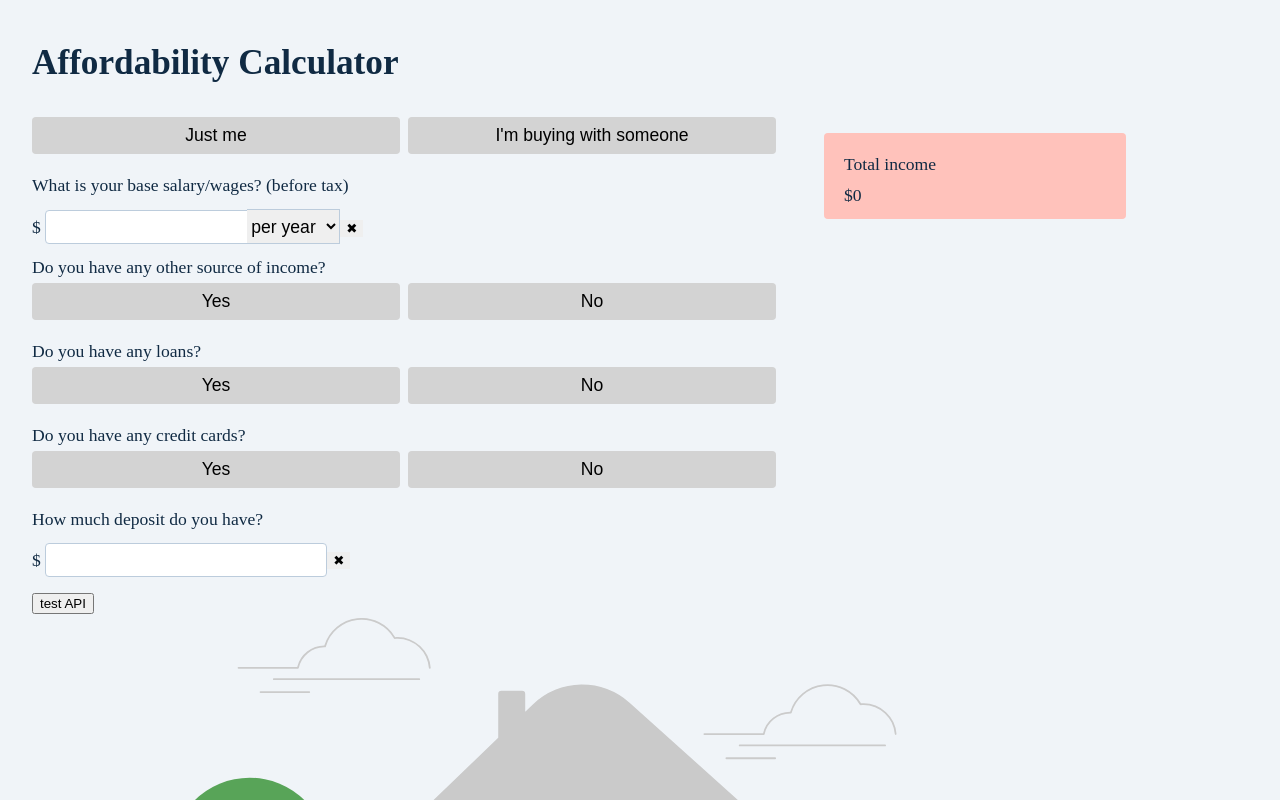
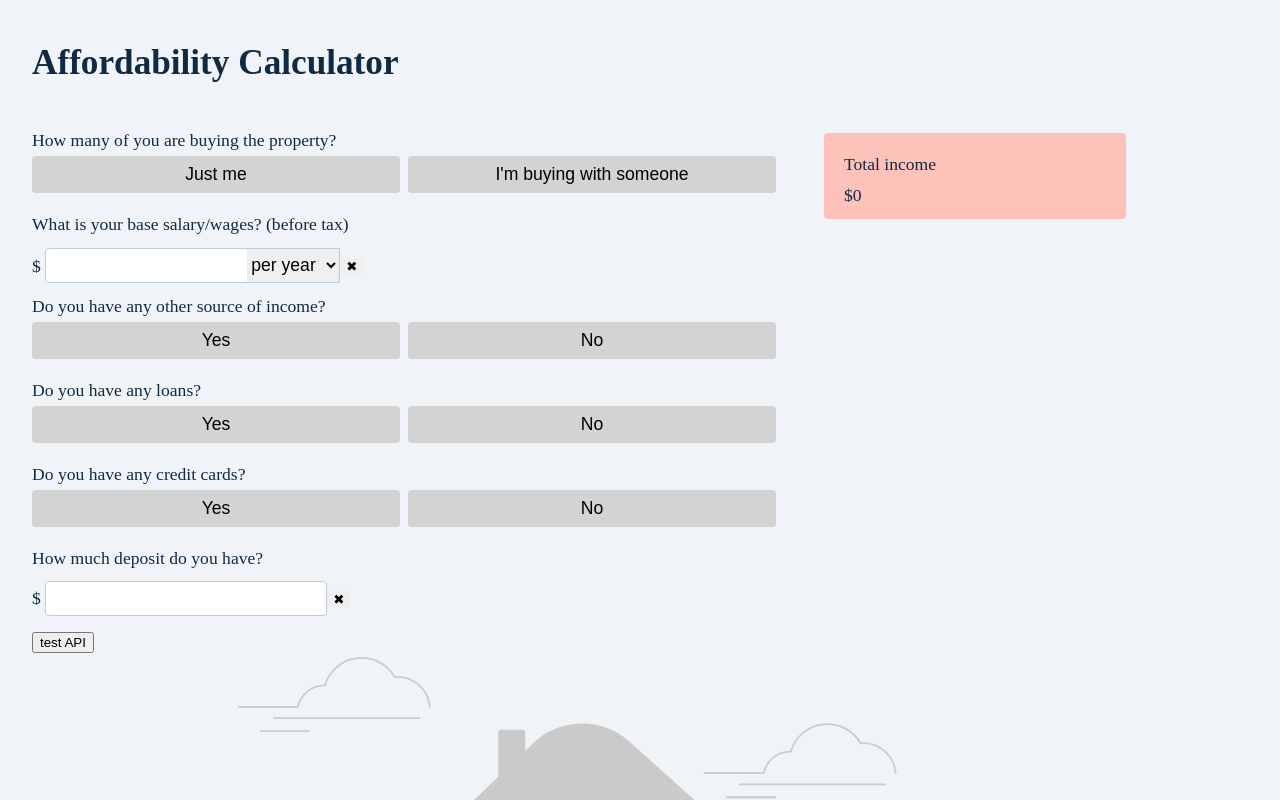
Before and after one commit to NadiiaSka/affordability-calculator, a React (Create React App) app: page / in a window 1280 px wide. Shown: the top 800 px of the page. Built offline with nearby package versions, Linux system fonts and the light colour scheme.

Commit message:
return missed paragraph

```diff
--- a/src/App.js
+++ b/src/App.js
@@ -49,6 +49,7 @@ function App() {
       </header>
       <main>
         <div className="formContainer">
+          <p>How many of you are buying the property?</p>
           <ButtonRow
             buttonLabels={[
               { id: 1, name: "secondSalary", label: "Just me", value: false },
```
